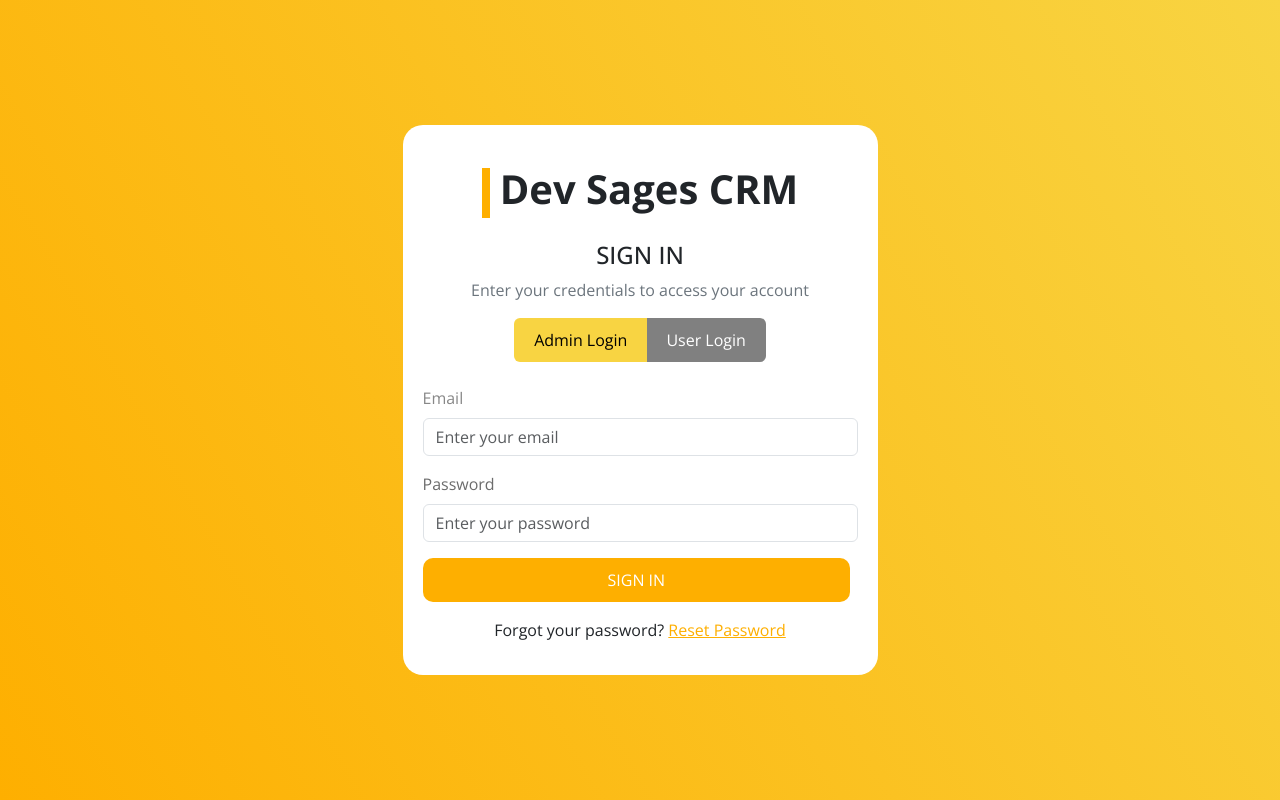
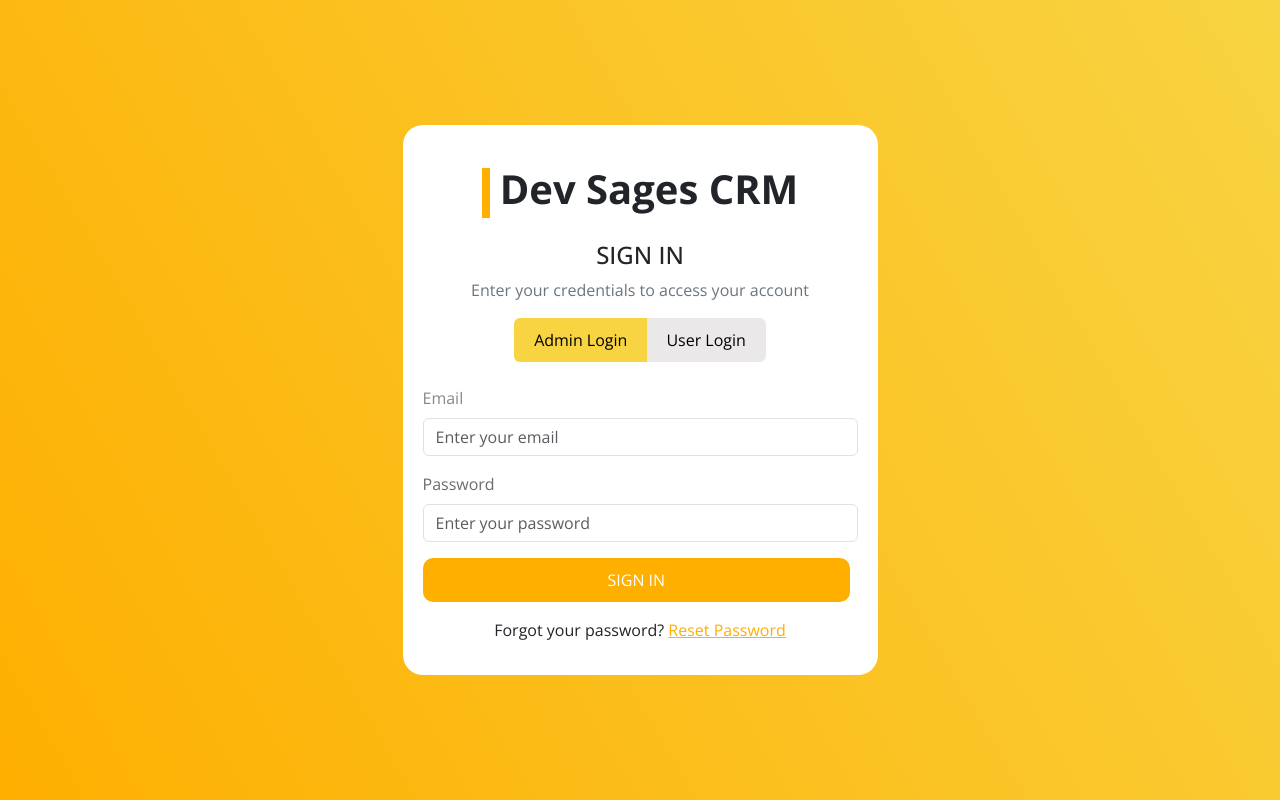
Before and after one commit to Mansibansal9648/Emp_mgmt_system_frontend, a React (Create React App) app: page / in a window 1280 px wide. Built offline with nearby package versions, Linux system fonts and the light colour scheme.

Commit message:
button color change

```diff
--- a/src/components/signin/signin.css
+++ b/src/components/signin/signin.css
@@ -50,18 +50,21 @@ transition: 1000ms;
 }
 
 .toggle-button {
-    background-color: grey!important;
-    color: white;
-    border: none;
+    background-color: rgb(234, 232, 232)!important;
+    color: rgb(0, 0, 0);
+    border: 0px solid  grey!important;
     padding: 10px 20px;
     cursor: pointer;
     transition: background-color 0.3s;
-    border: 0px!important;
+
+  }
+  .toggle-button:hover {
+    color: rgb(0, 0, 0)!important;
   }
 
   .toggle-button.active {
     background-color: #F8D442!important;
-    color: black!important;
+    color: rgb(0, 0, 0)!important;
     border: none!important;
   }
 
```
